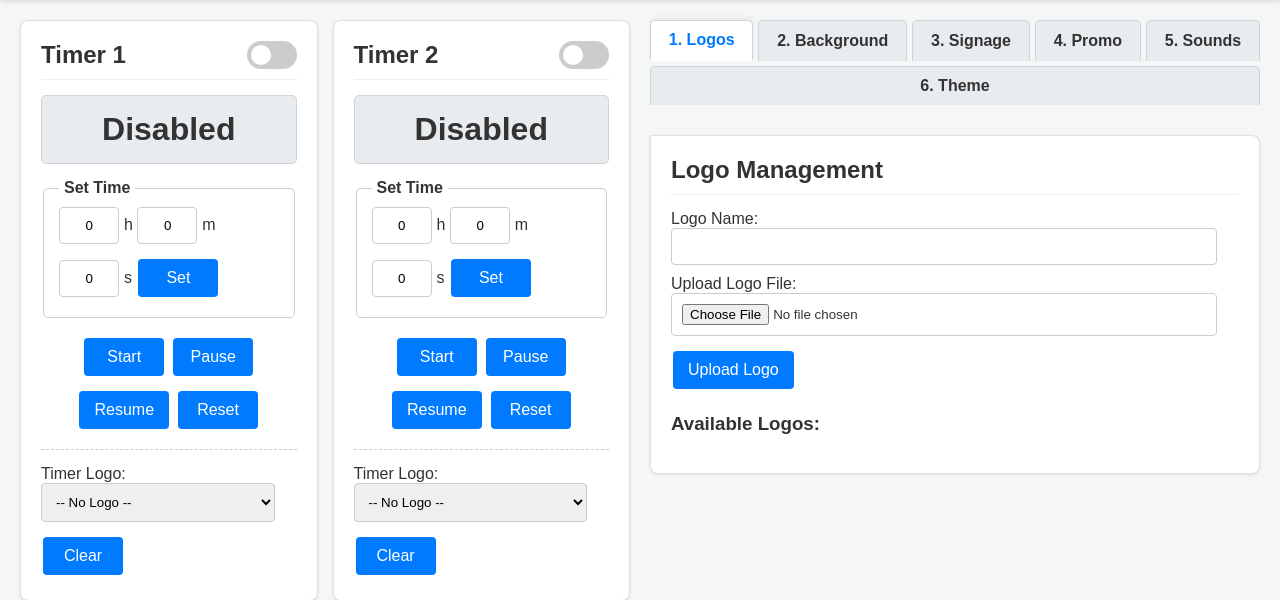
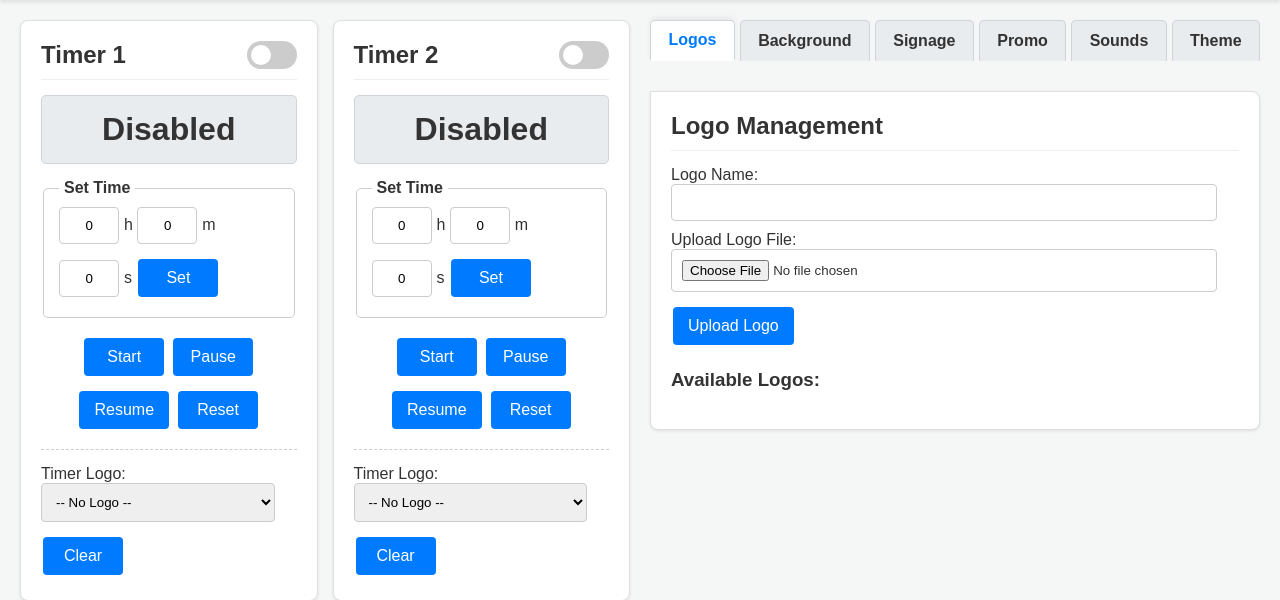
Before and after one commit to starg33kertcg/TCG_Timer, a Flask app: page /admin in a window 1280 px wide. Shown: the part 72-672 px from the top of the page. Run offline with Flask 3, Linux system fonts and the light colour scheme; the visitor is signed in with stand-in values (Sample User, id 1); data that the repository does not hold is empty.

Commit message:
Update admin_dashboard.html
Renaming tabs

```diff
--- a/app_files/templates/admin_dashboard.html
+++ b/app_files/templates/admin_dashboard.html
@@ -74,12 +74,12 @@
 
             <!-- Tab Navigation Headers -->
             <div class="tabs-header">
-                <button class="tab-btn active" data-target="tab-logos">1. Logos</button>
-                <button class="tab-btn" data-target="tab-bg">2. Background</button>
-                <button class="tab-btn" data-target="tab-signage">3. Signage</button>
-                <button class="tab-btn" data-target="tab-promo">4. Promo</button>
-                <button class="tab-btn" data-target="tab-sounds">5. Sounds</button>
-                <button class="tab-btn" data-target="tab-theme">6. Theme</button>
+                <button class="tab-btn active" data-target="tab-logos">Logos</button>
+                <button class="tab-btn" data-target="tab-bg">Background</button>
+                <button class="tab-btn" data-target="tab-signage">Signage</button>
+                <button class="tab-btn" data-target="tab-promo">Promo</button>
+                <button class="tab-btn" data-target="tab-sounds">Sounds</button>
+                <button class="tab-btn" data-target="tab-theme">Theme</button>
             </div>
 
             <!-- Logo Management Tab -->
```
